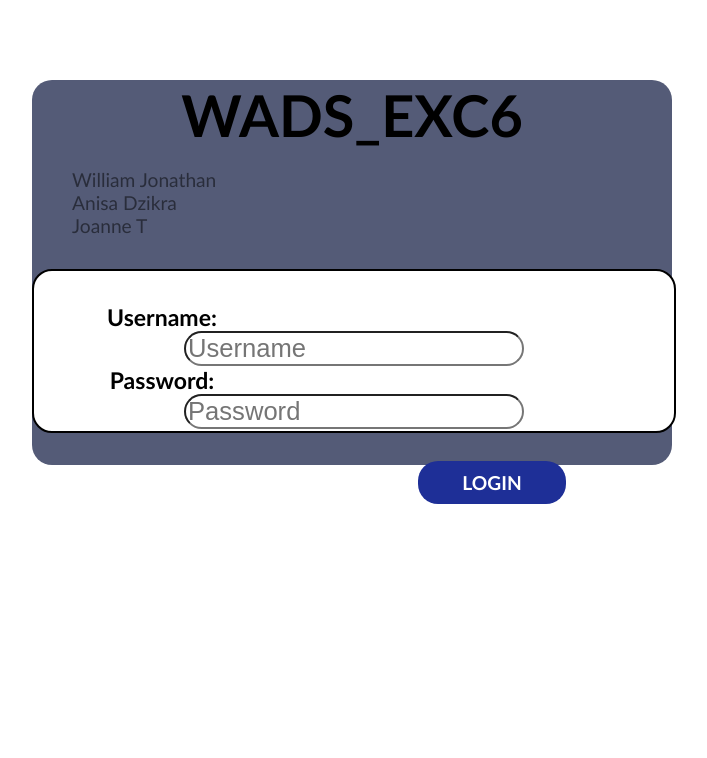
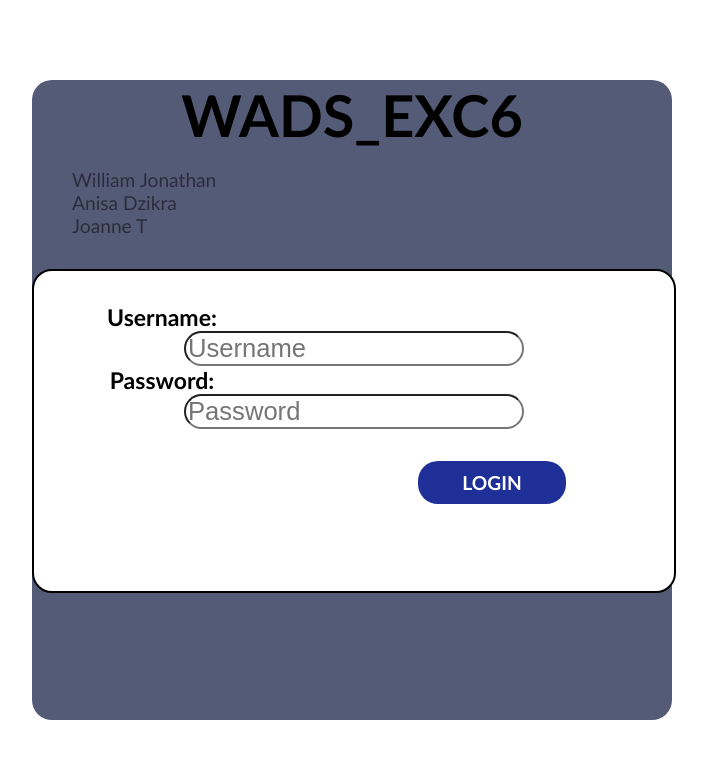
Before and after one commit to willamjonathan/wads_23May, a React (Create React App) app: page / in a window 1280 px wide. Shown: the top 758 px of the page, without its empty margins (288-995 px from the left). Built offline with nearby package versions, Linux system fonts and the light colour scheme.

Commit message:
"css larger a bit"

```diff
--- a/src/styles/Login.css
+++ b/src/styles/Login.css
@@ -15,6 +15,7 @@
   left: 25%;
   width: 50%;
   border-radius: 20px;
+  height: 80%;
 }
 
 .title {
@@ -33,7 +34,7 @@ ul {
 
 .container {
   border: 2px solid black;
-  height: 20vh;
+  height: 40vh;
   margin-top: 5%;
   margin-bottom: 5%;
   text-align: center;
```
